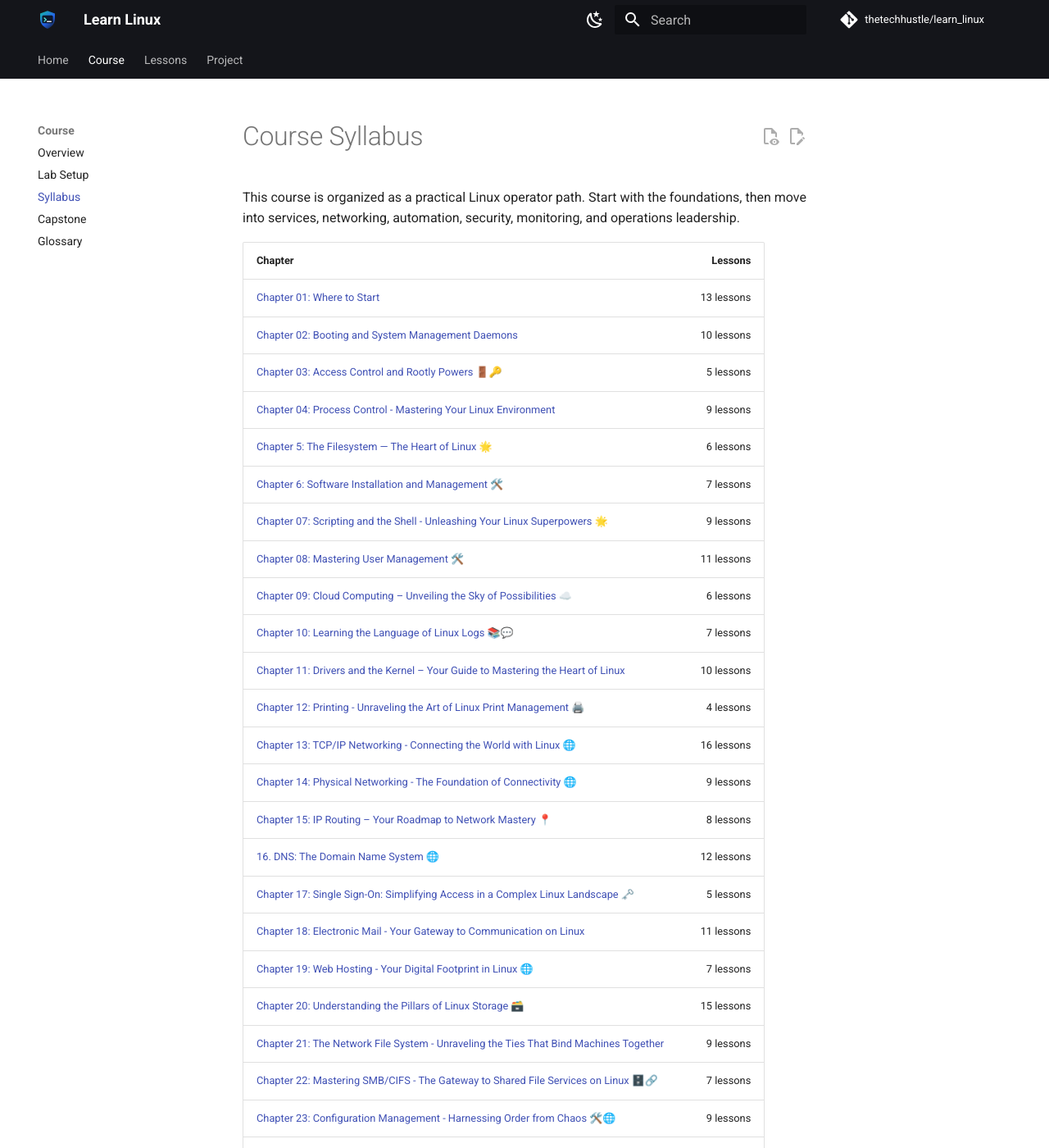
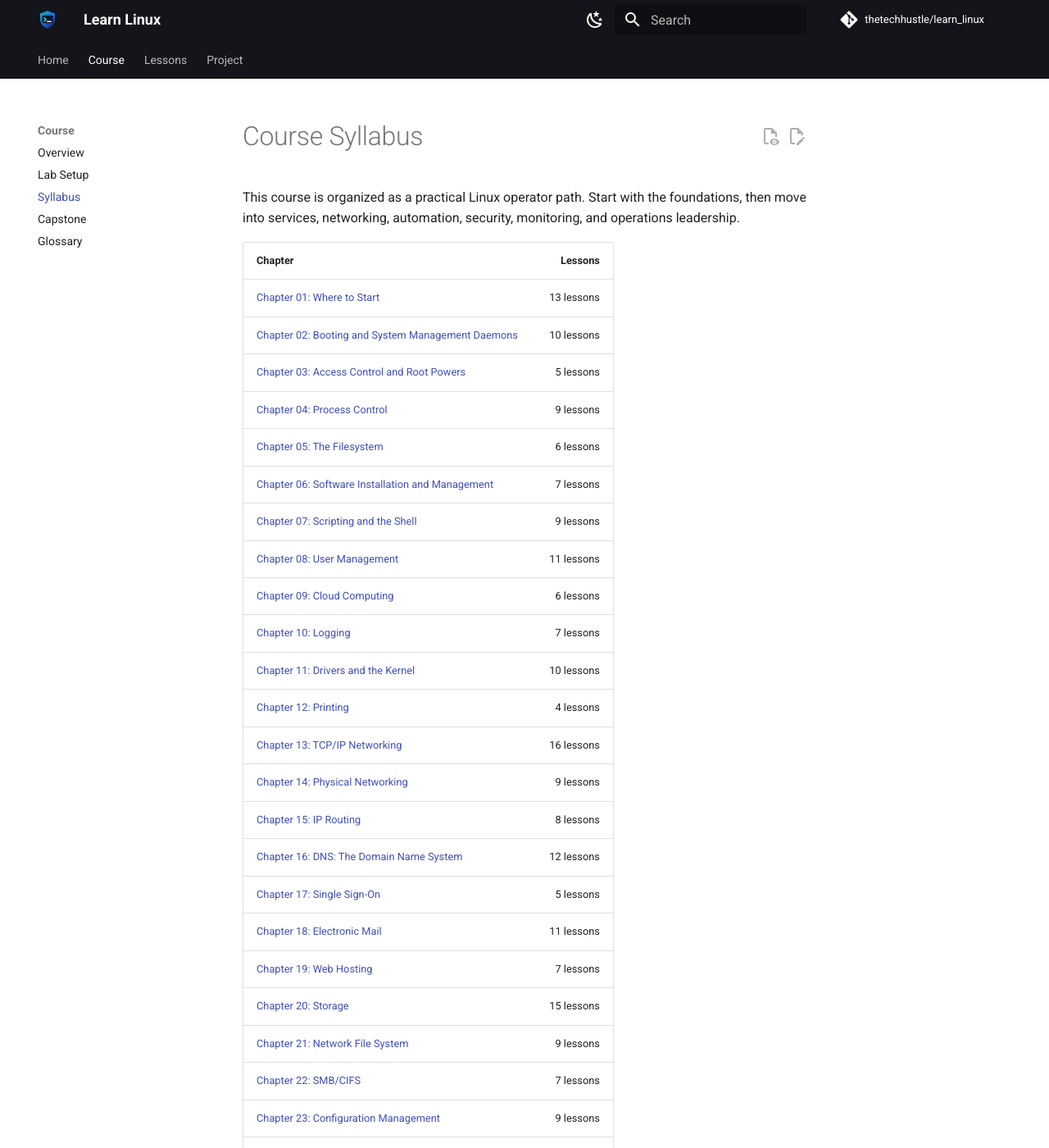
Before and after one commit to thetechhustle/learn_linux, an MkDocs documentation site: the page built from docs/course/syllabus.md, in a window 1280 px wide and 1400 px high. Shown: the whole window at 82% size. Built offline with MkDocs 1.6.1 and Material for MkDocs 9.7.7, drawn with Linux system fonts in a browser that asks for light colours; comment, search, counter and statistics services are not loaded; some of the changed text lies outside the part shown.

Commit message:
Normalize course syllabus chapter labels (#294)
Co-authored-by: Jules Ai <jules@Juless-Air.ts.net lan>

```diff
--- a/docs/course/syllabus.md
+++ b/docs/course/syllabus.md
@@ -6,32 +6,32 @@ This course is organized as a practical Linux operator path. Start with the foun
 | --- | ---: |
 | [Chapter 01: Where to Start](../lessons/01_where_to_start/README.md) | 13 lessons |
 | [Chapter 02: Booting and System Management Daemons](../lessons/02_booting_and_system_management_daemons/README.md) | 10 lessons |
-| [Chapter 03: Access Control and Rootly Powers 🚪🔑](../lessons/03_access_control_and_rootly_powers/README.md) | 5 lessons |
-| [Chapter 04: Process Control - Mastering Your Linux Environment](../lessons/04_process_control/README.md) | 9 lessons |
-| [Chapter 5: The Filesystem — The Heart of Linux 🌟](../lessons/05_the_filesystem/README.md) | 6 lessons |
-| [Chapter 6: Software Installation and Management 🛠️](../lessons/06_software_installation_and_management/README.md) | 7 lessons |
-| [Chapter 07: Scripting and the Shell - Unleashing Your Linux Superpowers 🌟](../lessons/07_scripting_and_the_shell/README.md) | 9 lessons |
-| [Chapter 08: Mastering User Management 🛠️](../lessons/08_user_management/README.md) | 11 lessons |
-| [Chapter 09: Cloud Computing – Unveiling the Sky of Possibilities ☁️](../lessons/09_cloud_computing/README.md) | 6 lessons |
-| [Chapter 10: Learning the Language of Linux Logs 📚💬](../lessons/10_logging/README.md) | 7 lessons |
-| [Chapter 11: Drivers and the Kernel – Your Guide to Mastering the Heart of Linux](../lessons/11_drivers_and_the_kernel/README.md) | 10 lessons |
-| [Chapter 12: Printing - Unraveling the Art of Linux Print Management 🖨️](../lessons/12_printing/README.md) | 4 lessons |
-| [Chapter 13: TCP/IP Networking - Connecting the World with Linux 🌐](../lessons/13_tcp_ip_networking/README.md) | 16 lessons |
-| [Chapter 14: Physical Networking - The Foundation of Connectivity 🌐](../lessons/14_physical_networking/README.md) | 9 lessons |
-| [Chapter 15: IP Routing – Your Roadmap to Network Mastery 📍](../lessons/15_ip_routing/README.md) | 8 lessons |
-| [16. DNS: The Domain Name System 🌐](../lessons/16_dns_the_domain_name_system/README.md) | 12 lessons |
-| [Chapter 17: Single Sign-On: Simplifying Access in a Complex Linux Landscape 🗝️](../lessons/17_single_sign-on/README.md) | 5 lessons |
-| [Chapter 18: Electronic Mail - Your Gateway to Communication on Linux](../lessons/18_electronic_mail/README.md) | 11 lessons |
-| [Chapter 19: Web Hosting - Your Digital Footprint in Linux 🌐](../lessons/19_web_hosting/README.md) | 7 lessons |
-| [Chapter 20: Understanding the Pillars of Linux Storage 🗃️](../lessons/20_storage/README.md) | 15 lessons |
-| [Chapter 21: The Network File System - Unraveling the Ties That Bind Machines Together](../lessons/21_the_network_file_system/README.md) | 9 lessons |
-| [Chapter 22: Mastering SMB/CIFS - The Gateway to Shared File Services on Linux 🗄️🔗](../lessons/22_smb/README.md) | 7 lessons |
-| [Chapter 23: Configuration Management - Harnessing Order from Chaos 🛠️🌐](../lessons/23_configuration_management/README.md) | 9 lessons |
-| [Chapter 24: Unlocking the Power of Virtualization 🌐](../lessons/24_virtualization/README.md) | 8 lessons |
+| [Chapter 03: Access Control and Root Powers](../lessons/03_access_control_and_rootly_powers/README.md) | 5 lessons |
+| [Chapter 04: Process Control](../lessons/04_process_control/README.md) | 9 lessons |
+| [Chapter 05: The Filesystem](../lessons/05_the_filesystem/README.md) | 6 lessons |
+| [Chapter 06: Software Installation and Management](../lessons/06_software_installation_and_management/README.md) | 7 lessons |
+| [Chapter 07: Scripting and the Shell](../lessons/07_scripting_and_the_shell/README.md) | 9 lessons |
+| [Chapter 08: User Management](../lessons/08_user_management/README.md) | 11 lessons |
+| [Chapter 09: Cloud Computing](../lessons/09_cloud_computing/README.md) | 6 lessons |
+| [Chapter 10: Logging](../lessons/10_logging/README.md) | 7 lessons |
+| [Chapter 11: Drivers and the Kernel](../lessons/11_drivers_and_the_kernel/README.md) | 10 lessons |
+| [Chapter 12: Printing](../lessons/12_printing/README.md) | 4 lessons |
+| [Chapter 13: TCP/IP Networking](../lessons/13_tcp_ip_networking/README.md) | 16 lessons |
+| [Chapter 14: Physical Networking](../lessons/14_physical_networking/README.md) | 9 lessons |
+| [Chapter 15: IP Routing](../lessons/15_ip_routing/README.md) | 8 lessons |
+| [Chapter 16: DNS: The Domain Name System](../lessons/16_dns_the_domain_name_system/README.md) | 12 lessons |
+| [Chapter 17: Single Sign-On](../lessons/17_single_sign-on/README.md) | 5 lessons |
+| [Chapter 18: Electronic Mail](../lessons/18_electronic_mail/README.md) | 11 lessons |
+| [Chapter 19: Web Hosting](../lessons/19_web_hosting/README.md) | 7 lessons |
+| [Chapter 20: Storage](../lessons/20_storage/README.md) | 15 lessons |
+| [Chapter 21: Network File System](../lessons/21_the_network_file_system/README.md) | 9 lessons |
+| [Chapter 22: SMB/CIFS](../lessons/22_smb/README.md) | 7 lessons |
+| [Chapter 23: Configuration Management](../lessons/23_configuration_management/README.md) | 9 lessons |
+| [Chapter 24: Virtualization](../lessons/24_virtualization/README.md) | 8 lessons |
 | [Chapter 25: Containers](../lessons/25_containers/README.md) | 5 lessons |
-| [Let’s Embrace the Flow of Progress! 🌊](../lessons/26_continuous_integration_and_delivery/README.md) | 6 lessons |
-| [Chapter 27: Securing Your Digital Fortress 🏰](../lessons/27_security/README.md) | 13 lessons |
-| [Chapter 28: Monitoring – Your Linux System's Health at a Glance](../lessons/28_monitoring/README.md) | 11 lessons |
-| [Chapter 29: Performance Analysis – Unlocking the Mysteries of Your Linux System 🚀🔍](../lessons/29_performance_analysis/README.md) | 8 lessons |
+| [Chapter 26: Continuous Integration and Delivery](../lessons/26_continuous_integration_and_delivery/README.md) | 6 lessons |
+| [Chapter 27: Security](../lessons/27_security/README.md) | 13 lessons |
+| [Chapter 28: Monitoring](../lessons/28_monitoring/README.md) | 11 lessons |
+| [Chapter 29: Performance Analysis](../lessons/29_performance_analysis/README.md) | 8 lessons |
 | [Chapter 30: Data Center Basics](../lessons/30_data_center_basics/README.md) | 7 lessons |
 | [Chapter 31: Methodology, Policy, and Politics](../lessons/31_methodology_policy_and_politics/README.md) | 11 lessons |
```
